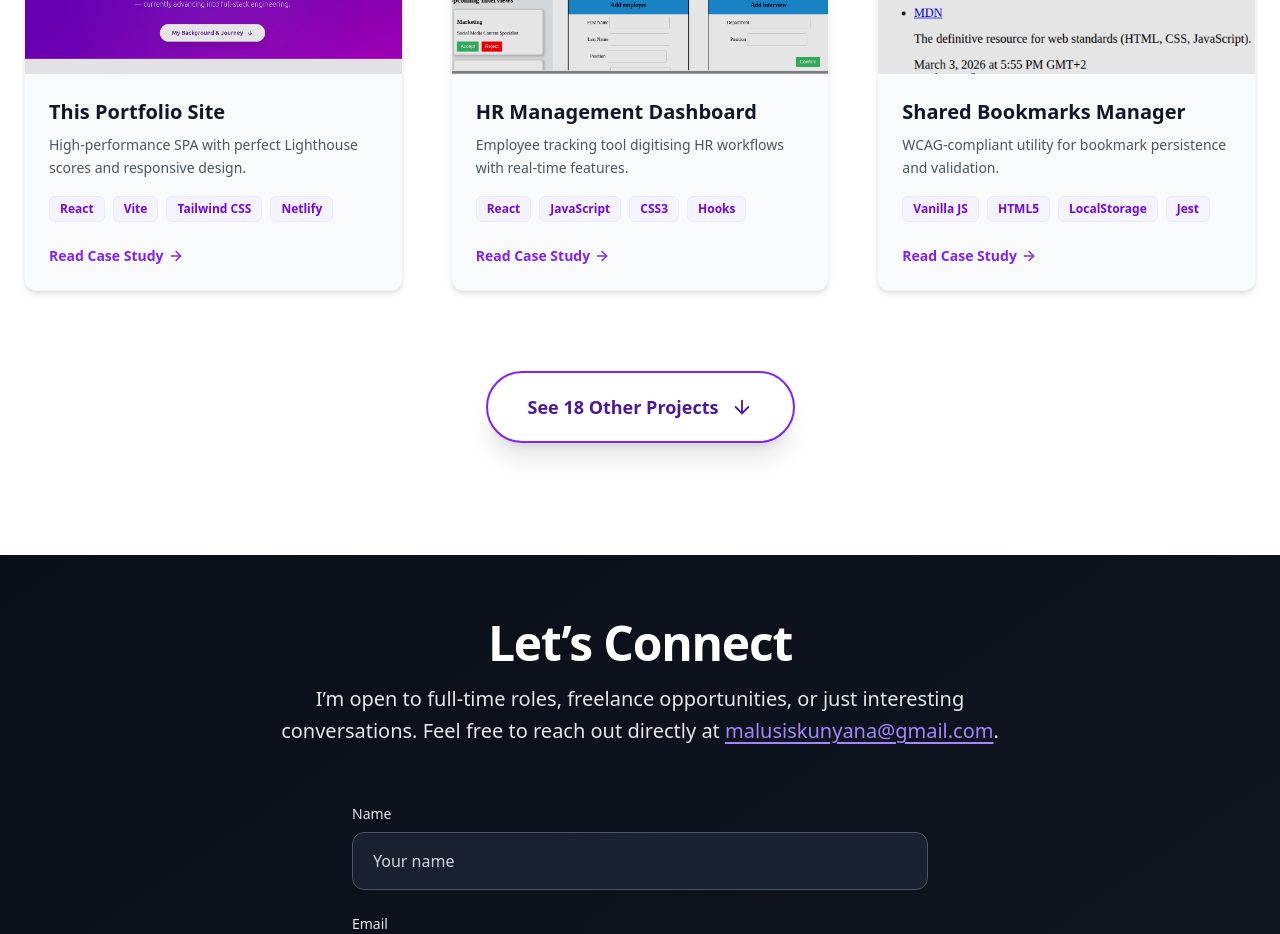
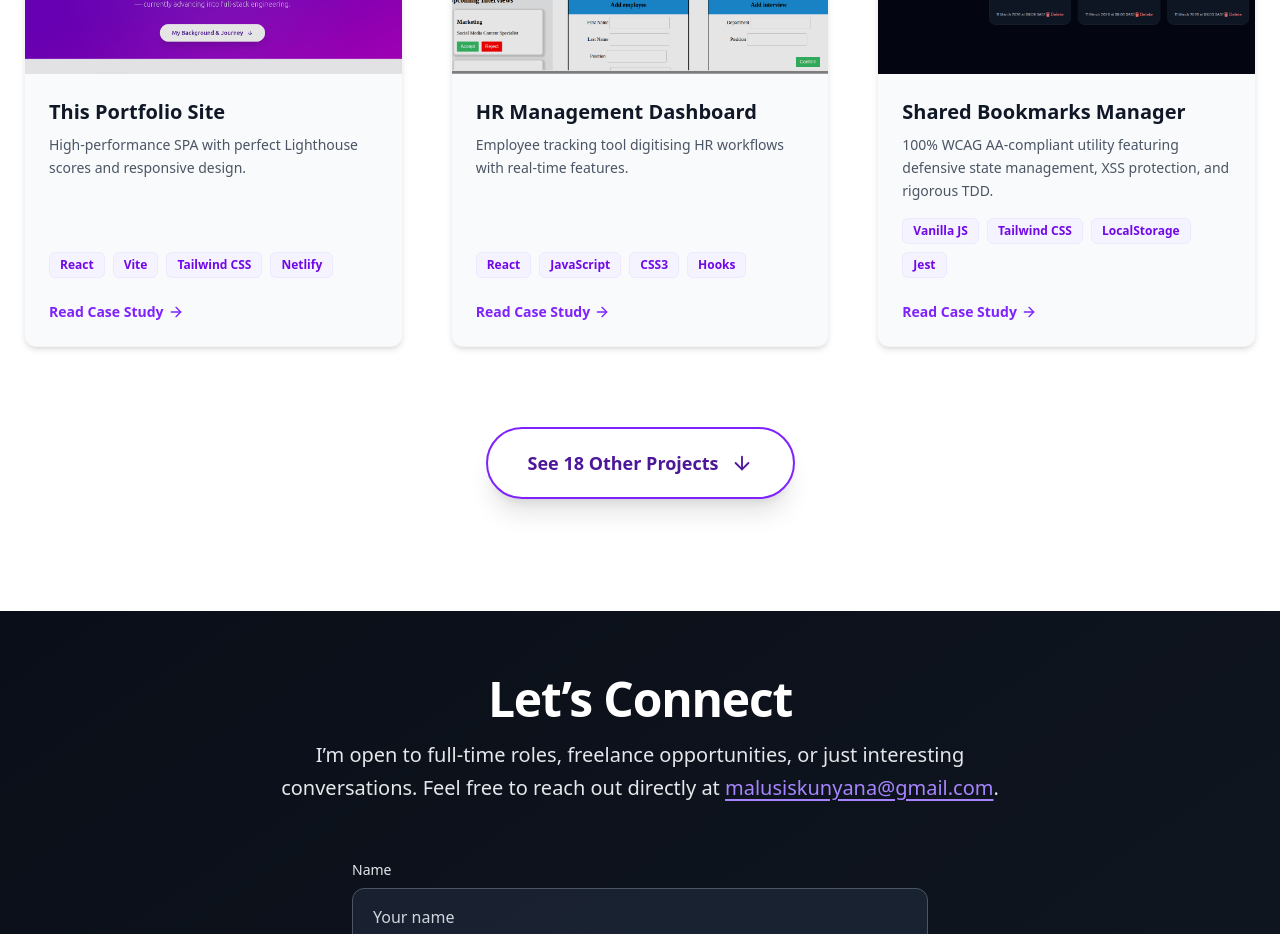
Before and after one commit to MalusiS/malusi-skunyana, a React (Vite) app: page / in a window 1280 px wide. Shown: the part 3120-4054 px from the top of the page. Built offline with nearby package versions, Linux system fonts and the light colour scheme.

Commit message:
upgraded project description object

```diff
--- a/src/assets/config.js
+++ b/src/assets/config.js
@@ -40,15 +40,15 @@ export const projects = [
   {
   id: 'bookmarks-manager',
   title: 'Shared Bookmarks Manager',
-    tagline: 'WCAG-compliant utility for bookmark persistence and validation.',
-    tech: ['Vanilla JS', 'HTML5', 'LocalStorage', 'Jest'],
+  tagline: '100% WCAG AA-compliant utility featuring defensive state management, XSS protection, and rigorous TDD.',
+  tech: ['Vanilla JS', 'Tailwind CSS', 'LocalStorage', 'Jest'],
   github: 'https://github.com/MalusiS/Piscine-Sprint-3-Project-Shared-Bookmarks',
   live: 'https://cyf-malusi-bookmarks.netlify.app/',
   image: '/projects/shared-bookmarks.png',
   narrative: {
-      problem: 'Users required a reliable, cross-session bookmarking tool that was 100% accessible to screen readers and protected against malformed data entry.',
-      solution: 'Built a utility application from the ground up using semantic HTML and ARIA roles. Integrated complex input validation and LocalStorage APIs, backed by rigorous Test-Driven Development (TDD) using Jest.',
-      stack: ['Vanilla JavaScript', 'TDD (Jest)', 'Web Storage API', 'WCAG AA Standards']
+    problem: 'Users required a reliable, cross-session bookmarking tool that was completely accessible to screen readers, fully responsive across devices, and secure against malicious data entry and state mutation bugs.',
+    solution: 'Engineered a highly defensive Vanilla JS application featuring an abstracted LocalStorage API with quota handling and UUID-based state management. Achieved mathematically proven 100% WCAG AA compliance (WAVE & Lighthouse) while neutralising XSS vulnerabilities. Styled with a mobile-first Tailwind CSS architecture and fully backed by a comprehensive Jest test suite.',
+    stack: ['Vanilla JavaScript', 'Tailwind CSS', 'TDD (Jest)', 'Web Storage API', 'WCAG AA Accessibility']
   }
 }
 ];
```
Also changed, not shown: public/projects/shared-bookmarks.png. Lines whose indentation alone changed are shown as unchanged.
